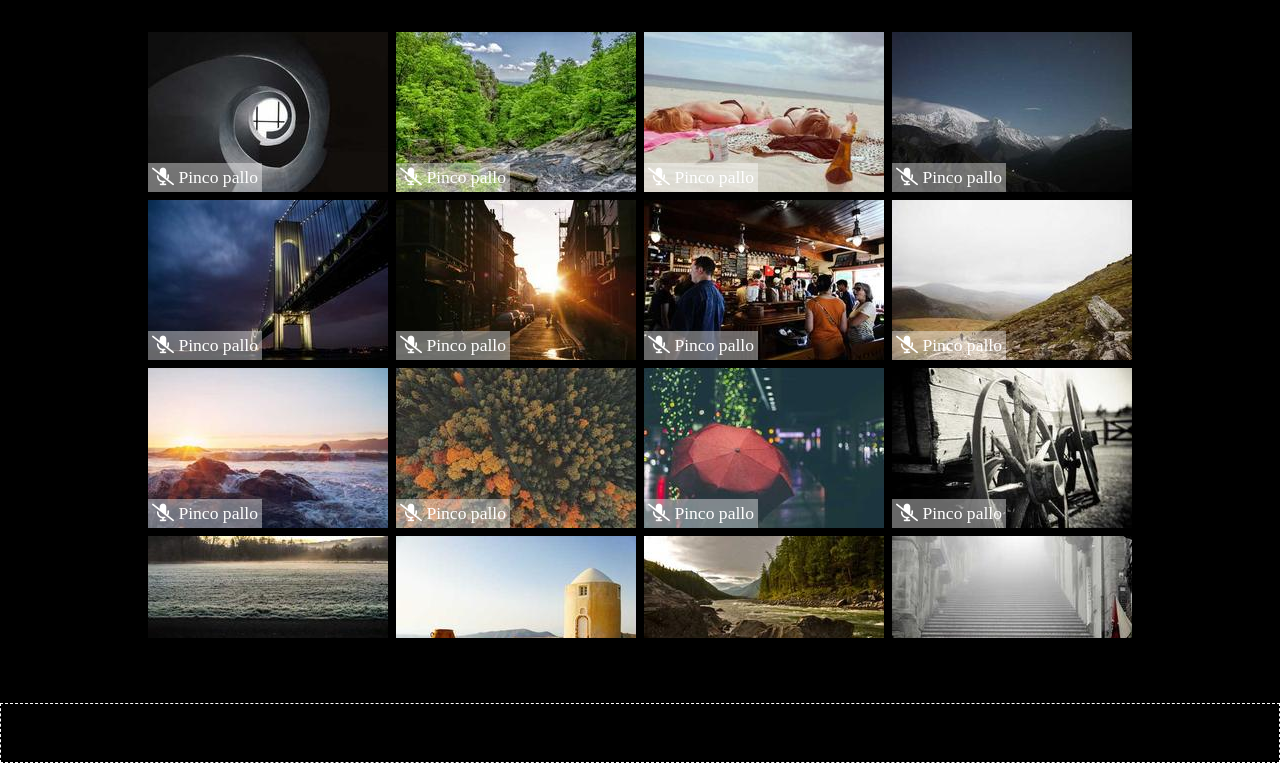
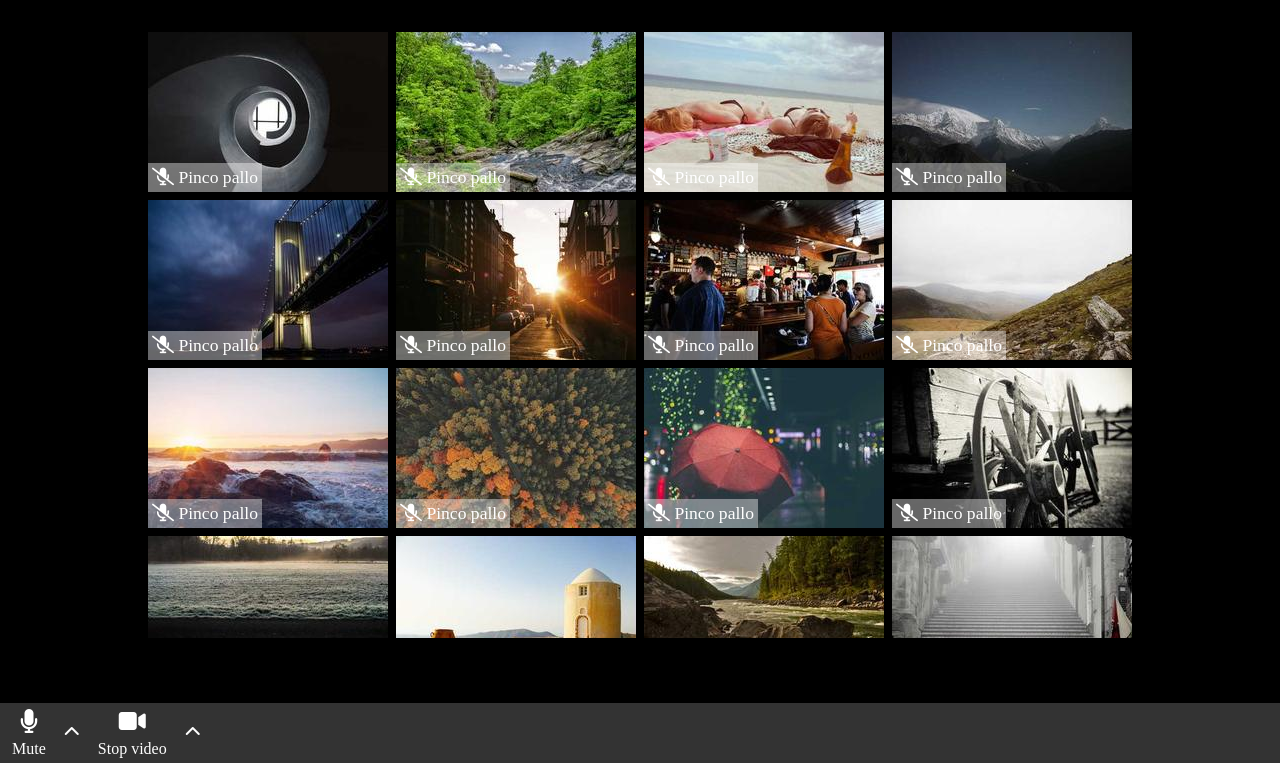
Before and after one commit to danieleangeletti/html-css-zoom, a plain HTML site: page index.html in a window 1280 px wide. Shown: the part 37-801 px from the top of the page. Drawn offline with Linux system fonts and the light colour scheme.

Commit message:
prima parte del footer completata

```diff
--- a/css/style.css
+++ b/css/style.css
@@ -70,9 +70,40 @@ main {
 /*
     FOOTER
 */
-footer {
+.footer-container {
     width: 100%;
     height: 60px;
-    background-color: black;
-    border: 1px dashed white;
+    background-color: rgba(0, 0, 0, 0.8);
+    display: flex;
+    justify-content: space-between;
+    align-items: center;
 }
+
+.left *, .center *, .right * {
+    color: white;
+}
+
+.left {
+    display: flex;
+    align-items: center;
+}
+
+.left div {
+    padding: 3px 6px;
+}
+
+.microphone i, .camera i {
+    font-size: 1.5em;
+}
+
+.mute {
+    display: flex;
+    flex-direction: column;
+    align-items: center;
+}
+
+.stop-video {
+    display: flex;
+    flex-direction: column;
+    align-items: center;
+}
--- a/index.html
+++ b/index.html
@@ -147,7 +147,45 @@
         </main>
 
         <footer>
+            <div class="footer-container">
+                <div class="left">
+                    <div class="mute">
+                        <div class="microphone">
+                            <i class="fa-solid fa-microphone"></i>
+                        </div>
 
+                        <div>
+                            Mute
+                        </div>
+                    </div>
+
+                    <div class="chevron-up">
+                        <i class="fa-solid fa-chevron-up"></i>
+                    </div>
+
+                    <div class="stop-video">
+                        <div class="camera">
+                            <i class="fa-solid fa-video"></i>
+                        </div>
+
+                        <div>
+                            Stop video
+                        </div>
+                    </div>
+
+                    <div class="chevron-up">
+                        <i class="fa-solid fa-chevron-up"></i>
+                    </div>
+                </div>
+
+                <div class="center">
+
+                </div>
+
+                <div class="right">
+
+                </div>
+            </div>
         </footer>
     </body>
 </html>
```
